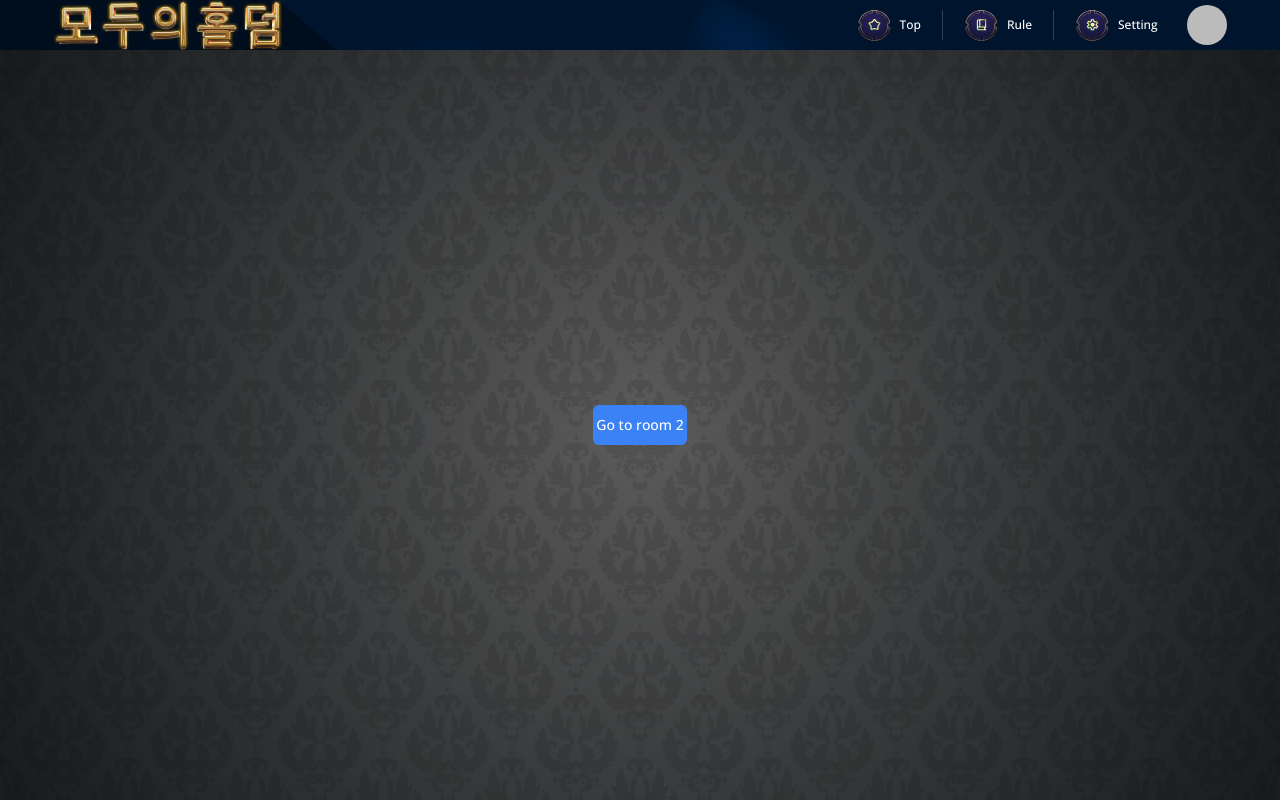
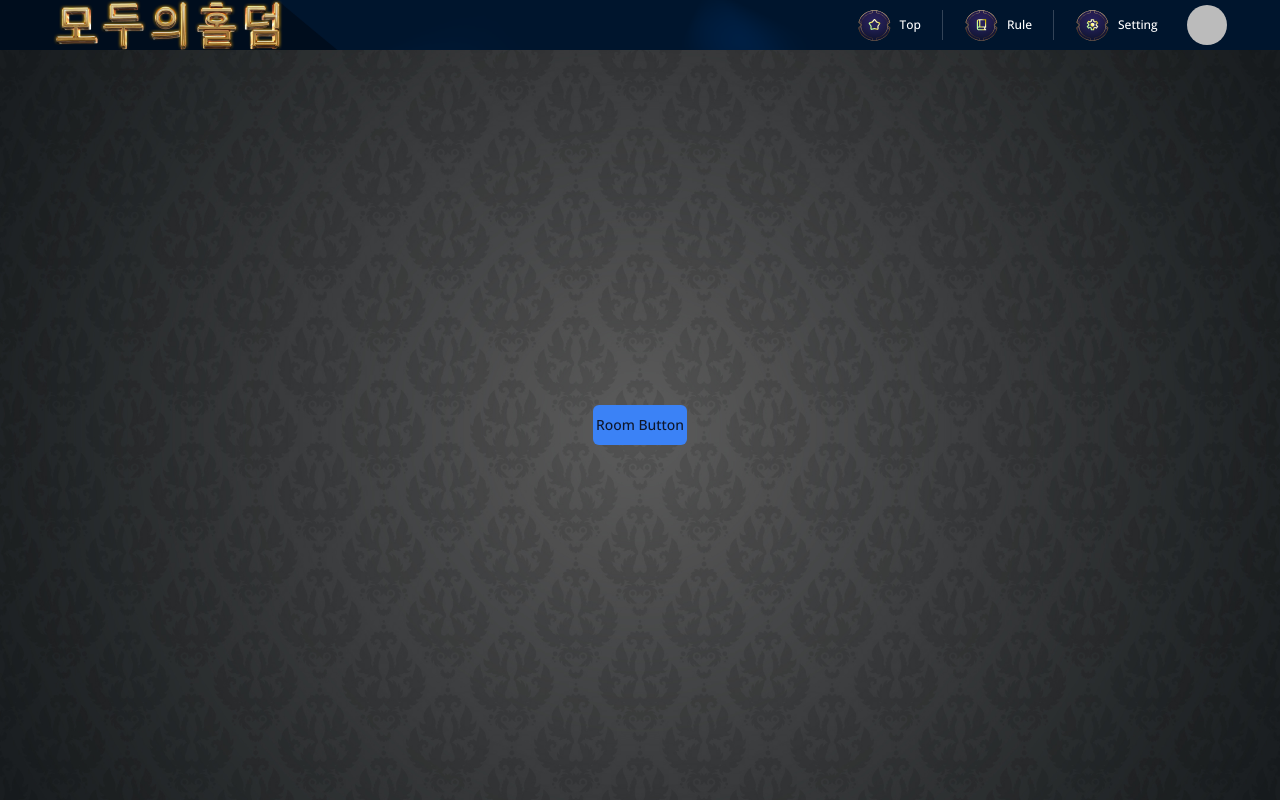
Before and after one commit to sonwjnn/gamehub, a Next.js app: page / in a window 1280 px wide. Built offline with nearby package versions, Linux system fonts and the light colour scheme; no server answers; sample sign-in values are in the browser's storage.

Commit message:
room button

```diff
--- a/src/app/(main)/(home)/page.tsx
+++ b/src/app/(main)/(home)/page.tsx
@@ -1,4 +1,4 @@
-import { Button } from '@/components/ui/button'
+import { RoomButton } from '@/components/room-button'
 import { currentUser } from '@/lib/auth'
 import { redirect } from 'next/navigation'
 
@@ -9,5 +9,5 @@ export default async function Page() {
     return redirect('/auth/login')
   }
 
-  return <Button className="text-white">Go to room 2</Button>
+  return <RoomButton />
 }
--- /dev/null
+++ b/src/components/room-button.tsx
@@ -0,0 +1,15 @@
+'use client'
+
+import { Button } from '@/components/ui/button'
+import { useRouter } from 'next/navigation'
+
+interface RoomButtonProps {}
+
+export const RoomButton = ({}: RoomButtonProps) => {
+  const router = useRouter()
+
+  const onClick = () => {
+    router.push('/room/2')
+  }
+  return <Button onClick={onClick}>Room Button</Button>
+}
```
